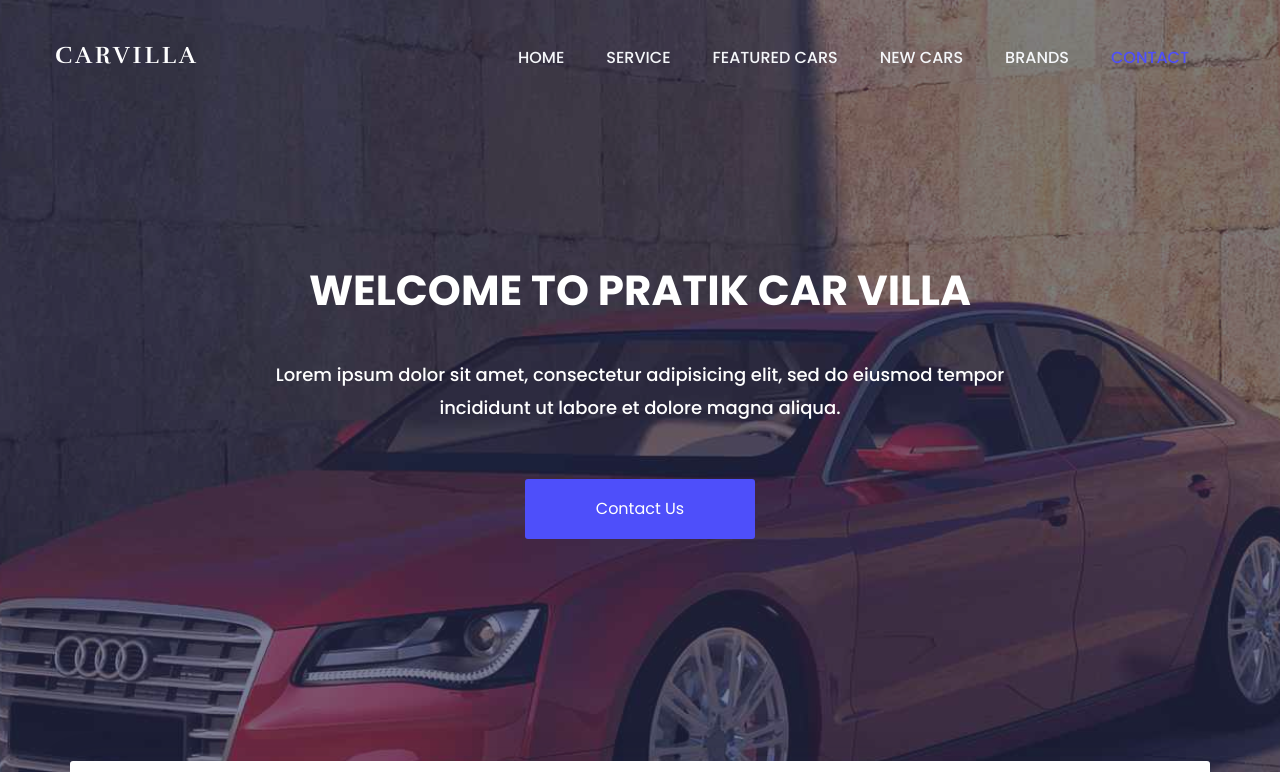
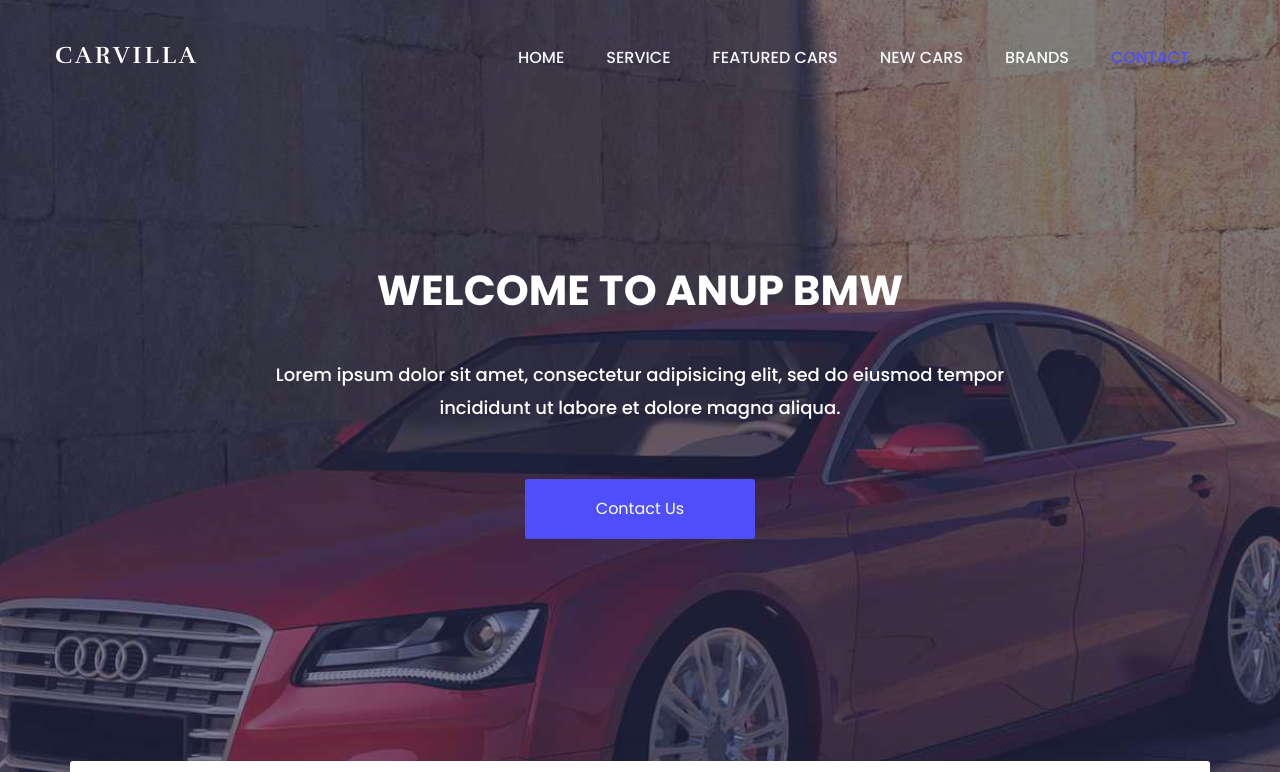
Before and after one commit to hackwithpratik/test1, a plain HTML site: page index.html in a window 1280 px wide. Shown: the top 772 px of the page. Drawn offline with nearby package versions, Linux system fonts and the light colour scheme.

Commit message:
Update index.html

```diff
--- a/index.html
+++ b/index.html
@@ -105,7 +105,7 @@
 
 			<div class="container">
 				<div class="welcome-hero-txt">
-					<h2>welcome to pratik car villa</h2>
+					<h2>welcome to anup  BMW </h2>
 					<p>
 						Lorem ipsum dolor sit amet, consectetur adipisicing elit, sed do eiusmod tempor incididunt ut labore et dolore   magna aliqua.
 					</p>
```
